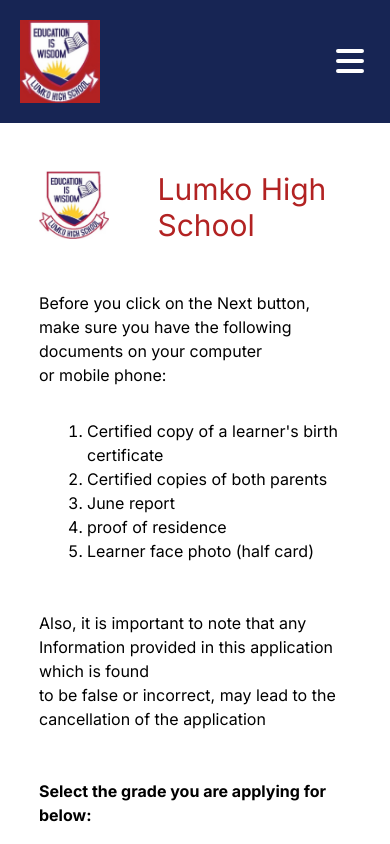
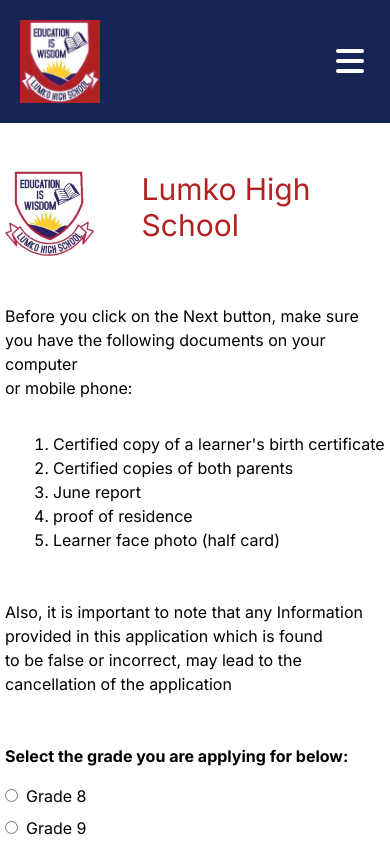
Before and after one commit to DNXBAN001/Lumko-HS, a Next.js app: page /apply in a window 390 px wide. Shown: the top 844 px of the page. Built offline with nearby package versions, Linux system fonts and the light colour scheme.

Commit message:
updated sign-in

```diff
--- a/app/(auth)/sign-in/page.tsx
+++ b/app/(auth)/sign-in/page.tsx
@@ -9,7 +9,7 @@
                 <div className="form-wrapper m-auto p-12">
                     <div className="text-center text-xl"><h3>Hi there... Let us get started</h3></div>
                     <div className="text-center mt-6"><p>Sign in to continue with your application</p></div>
-                    <form className="">
+                    <form className="form-container">
                         <div className="email-container w-4/5 m-auto mt-8">
                             <label htmlFor="email-field" >Email</label>
                             <input type="email" name="email" required id="email-field"
--- a/app/apply/page.tsx
+++ b/app/apply/page.tsx
@@ -37,7 +37,7 @@
 
     return (
         <div className='main-body'>
-            <div className="mt-12 w-4/5 m-auto flex">
+            <div className="apply-wrapper mt-12 w-4/5 m-auto flex">
                 <div>
                     <Image src="/logo-large.png" width={100} height={100} alt="logo-img" />
                 </div>
@@ -45,7 +45,7 @@
                     <h1 className="text-3xl">Lumko High School</h1>
                 </div>
             </div>
-            <div className='mt-12 w-4/5 m-auto'>
+            <div className="apply-wrapper mt-12 w-4/5 m-auto">
                 <p>Before you click on the Next button, make sure you have the following documents on your computer<br/>
                      or mobile phone:</p>
                 <ol className="mt-8 ml-12 list-decimal ">
@@ -85,7 +85,7 @@
                             <label htmlFor="grade-11" className="ml-2">Grade 11</label>
                         </div>
                         {gradeApplyingFor.grade !== "8" && gradeApplyingFor.grade !== "" ?
-                        (<p aria-live="polite" className="not-sr-only font-bold bg-red-400 mt-8 w-2/5">
+                        (<p aria-live="polite" className="notAllowed-message not-sr-only font-bold bg-red-400 mt-8 w-auto md:w-2/5 ">
                             Sorry, our school is currently not accepting any Grade {gradeApplyingFor.grade} applications
                         </p>): <p></p>}
                     </div>
--- a/app/globals.css
+++ b/app/globals.css
@@ -268,17 +268,13 @@
   .auth-container .form-wrapper{
     width: 70%;
   }
+  .form-container div{
+    width: 95%
+  }
 }
 @media (max-width: 580px){
   .auth-container .form-wrapper{
     width: 80%;
-  }
-}
-@media (max-width: 480px){
-  .auth-container .form-wrapper{
-    width: 98%;
-    padding-left: 10px;
-    padding-right: 10px
   }
 }
 
@@ -289,3 +285,16 @@
   }
 
 }
+@media (max-width: 480px){
+  .auth-container .form-wrapper{
+    width: 98%;
+    padding-left: 10px;
+    padding-right: 10px
+  }
+  /***************/
+  .apply-wrapper{
+    width: 100%;
+    padding-left: 5px;
+    padding-right: 5px
+  }
+}
```
